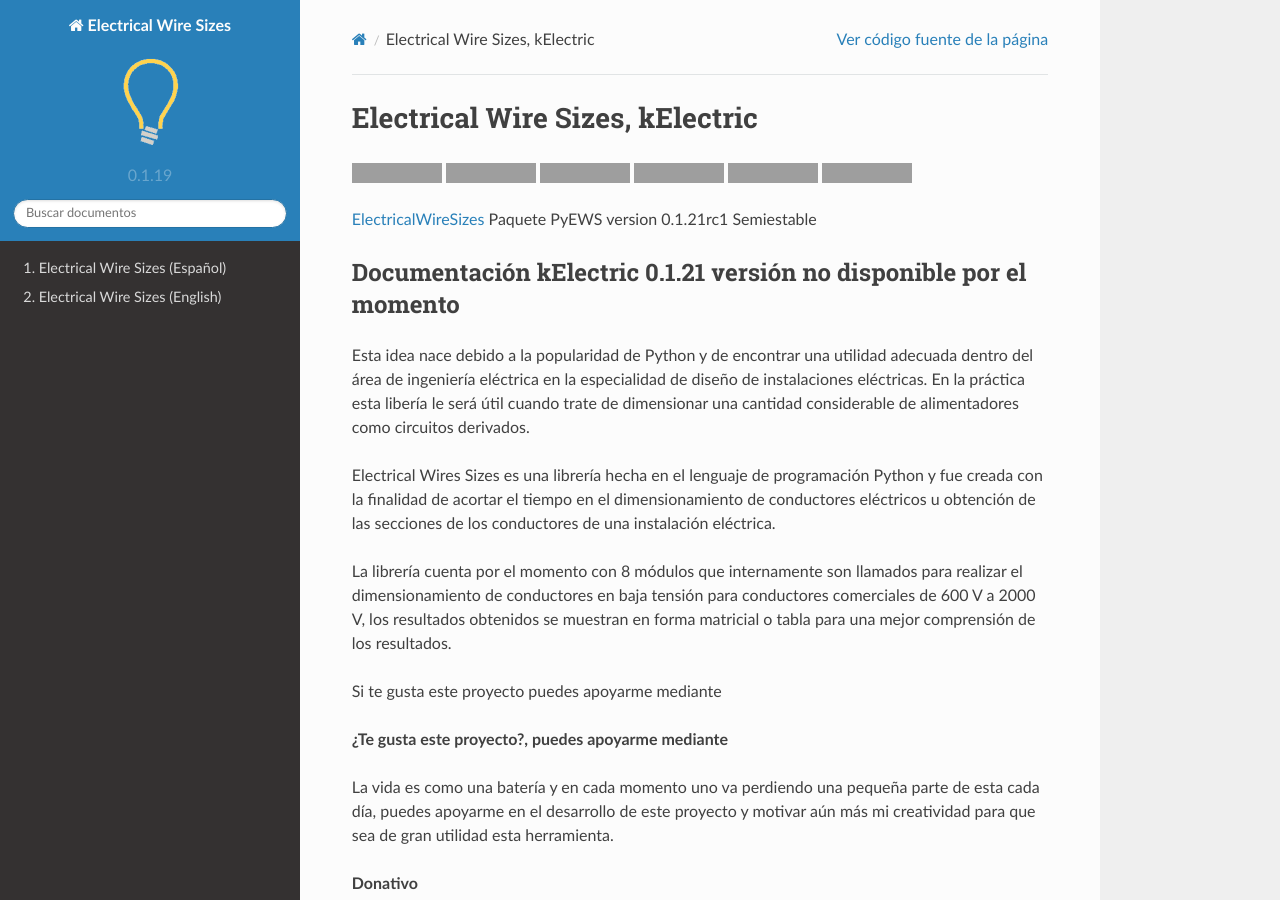
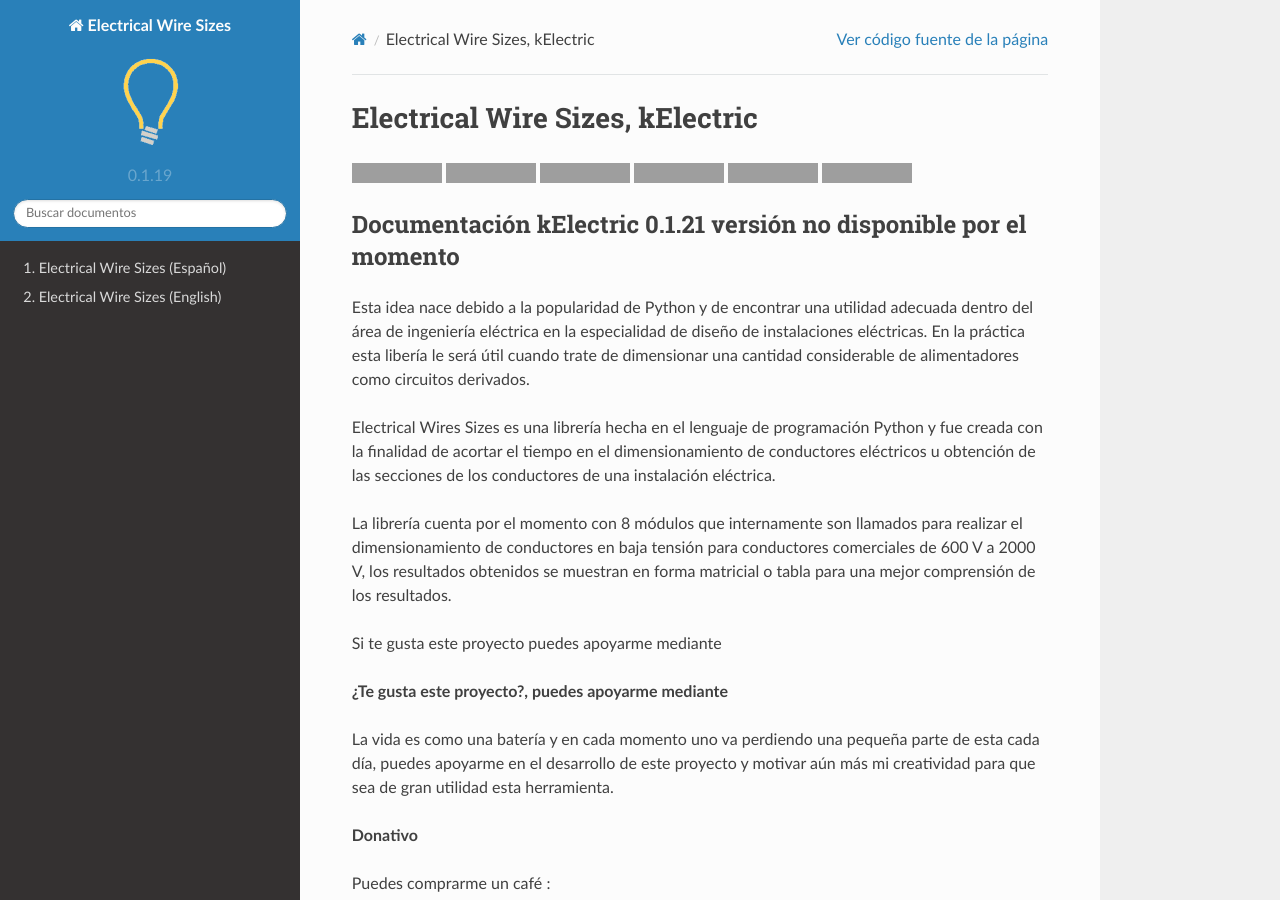
Before and after one commit to jacometoss/PyEWS, a Sphinx documentation site: the page built from docs/index.rst, in a window 1280 px wide and 900 px high, cut to the strip 0-900 px from the top of the window. Built offline with Sphinx 7.4.7 and the Read the Docs theme 2.0.0, drawn with Linux system fonts in a browser that asks for light colours; grey boxes are pictures that could not be loaded.

Commit message:
Update index.rst

```diff
--- a/docs/index.rst
+++ b/docs/index.rst
@@ -2,8 +2,6 @@
 ================================
 |image1| |image2| |image3| |image4|
 |image5|\  |image6|
-
-ElectricalWireSizes_ Paquete PyEWS version 0.1.21rc1 Semiestable
 
 *******************************************************************
 Documentación kElectric 0.1.21 versión no disponible por el momento
```
